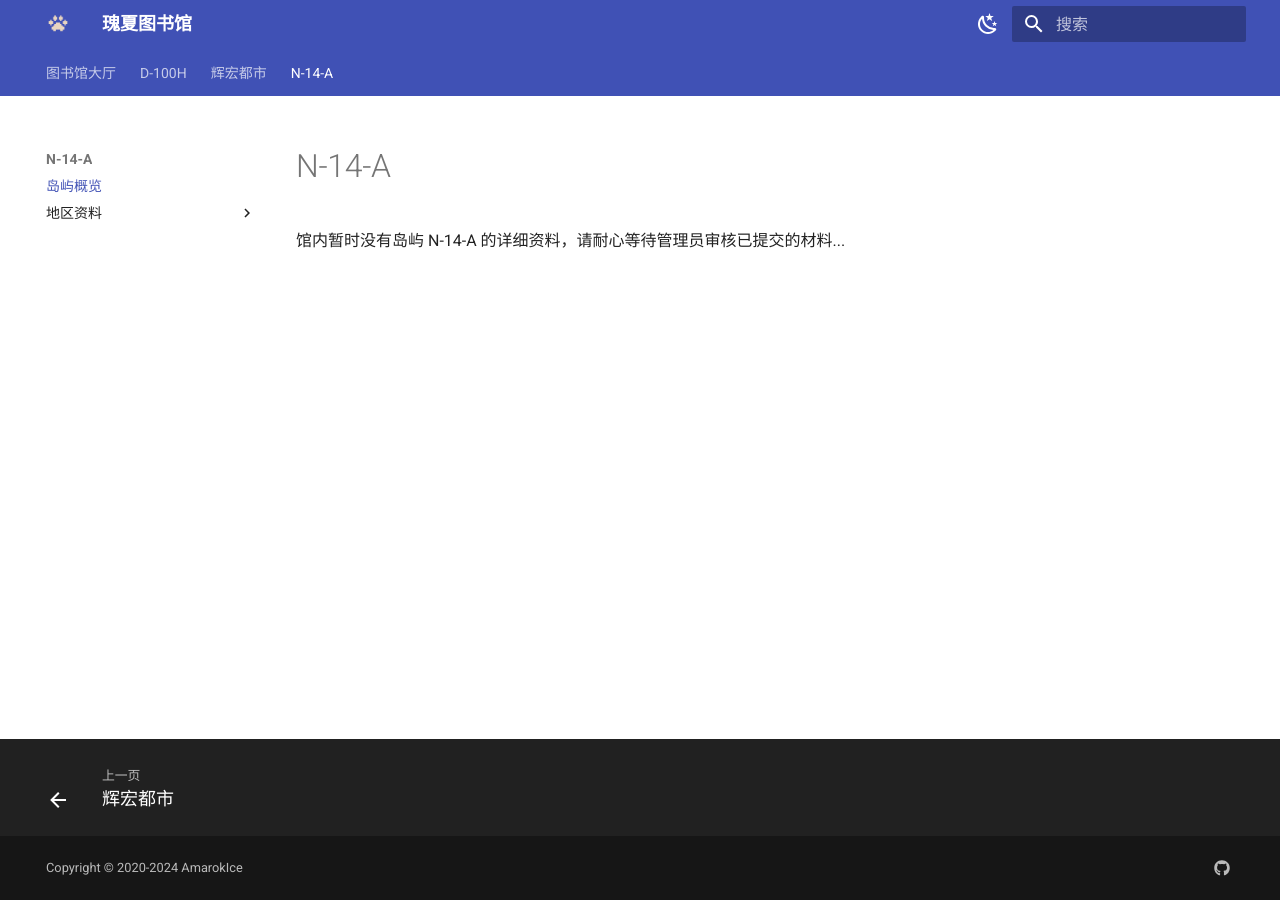
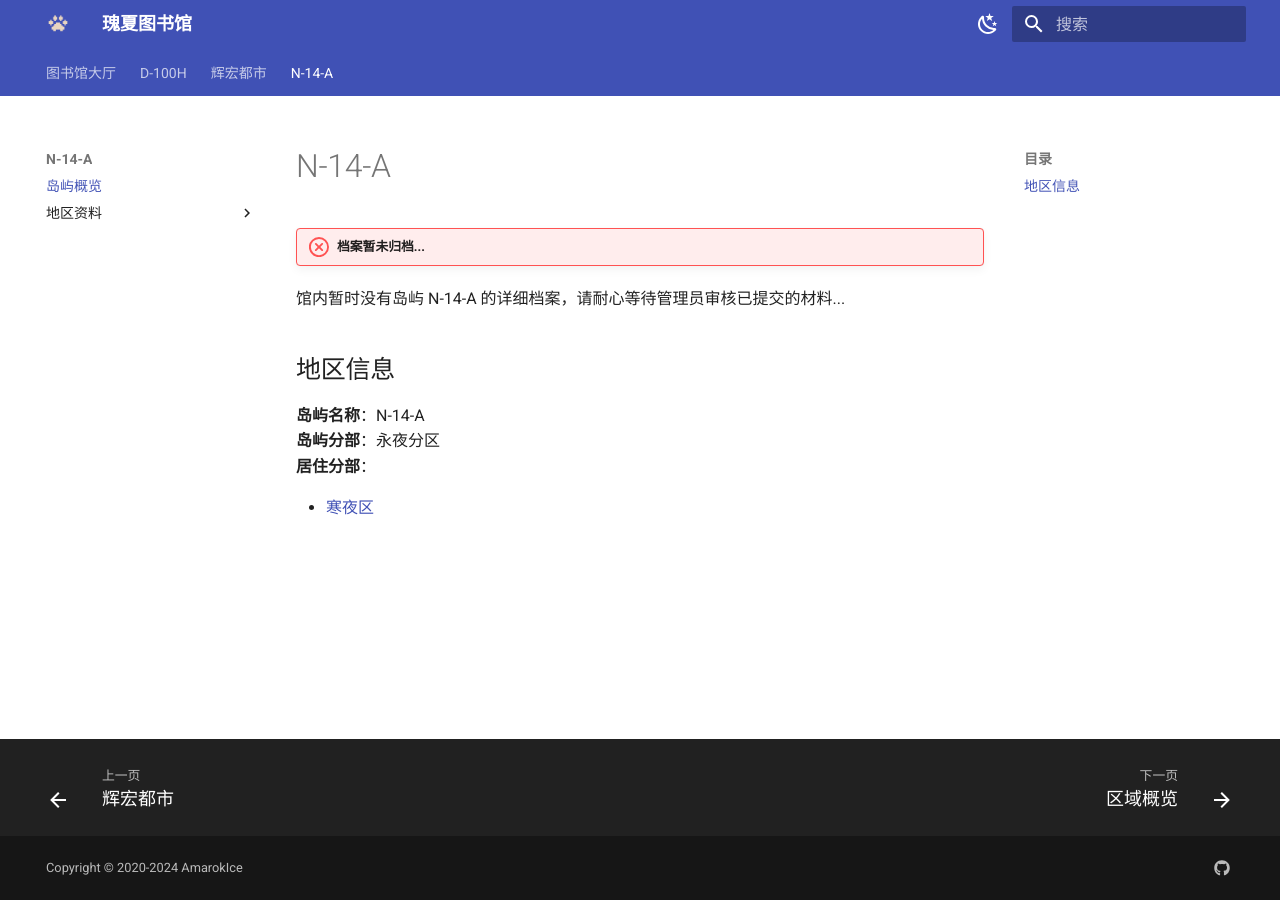
Before and after one commit to AmarokIce/LibraryOfGousa, an MkDocs documentation site: the page built from docs/n-14-a/index.md, in a window 1280 px wide. Built offline with MkDocs 1.6.1 and Material for MkDocs 9.7.7, drawn with Linux system fonts in a browser that asks for light colours.

Commit message:
🐺🚀

```diff
--- a/docs/cityofhuihong/index.md
+++ b/docs/cityofhuihong/index.md
@@ -8,10 +8,11 @@ _“欢迎来到夜空中闪耀的明珠！”_ ——这是来到辉鸿都市
 
 ## 地区信息
 
-岛屿名称：辉鸿都市
-探索程度：100% 完全探索
-安全系数：100% 非常安全
-岛屿领主：莫莱
+**岛屿名称**：辉鸿都市
+**探索程度**：100% 完全探索
+**安全系数**：100% 非常安全
+**岛屿分区**：永日分区
+**岛屿领主**：莫莱
 
 ## 地区生物
 
--- a/docs/n-14-a/index.md
+++ b/docs/n-14-a/index.md
@@ -1,3 +1,12 @@
 # N-14-A
 
-馆内暂时没有岛屿 N-14-A 的详细资料，请耐心等待管理员审核已提交的材料...
+!!! failure "档案暂未归档..."
+馆内暂时没有岛屿 N-14-A 的详细档案，请耐心等待管理员审核已提交的材料...
+
+## 地区信息
+
+**岛屿名称**：N-14-A
+**岛屿分部**：永夜分区
+**居住分部**：
+
+-   [寒夜区](./coldnight/index.md)
```
Also changed, not shown: docs/d-100h/index.md (+1 -1 lines), docs/index.md (+3 -0 lines), docs/n-14-a/coldnight/index.md (added, +44 -0 lines), docs/n-14-a/coldnight/whitetown/Galant.md (added, +4 -0 lines), docs/n-14-a/coldnight/whitetown/index.md (added, +4 -0 lines), 2 other files.
